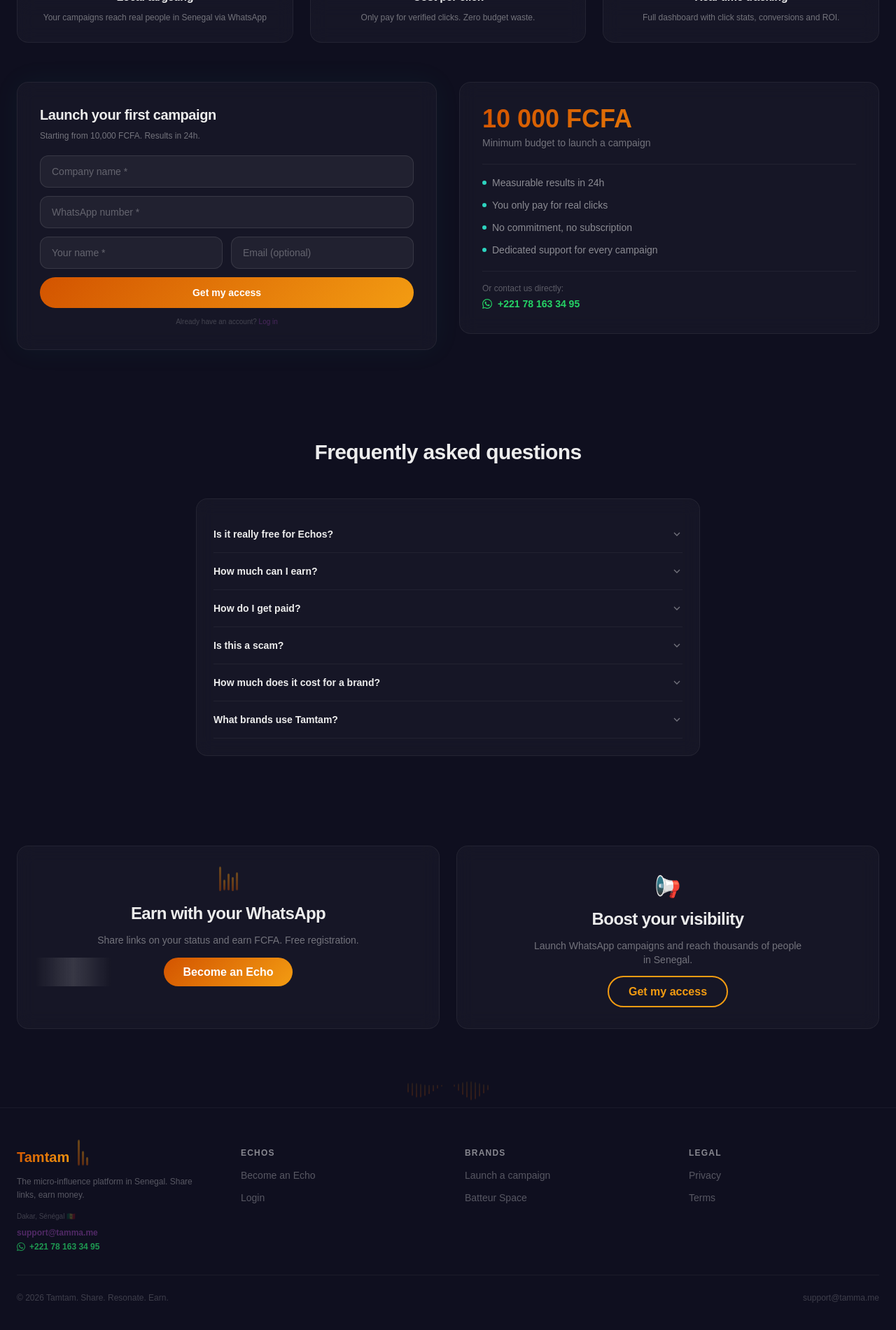
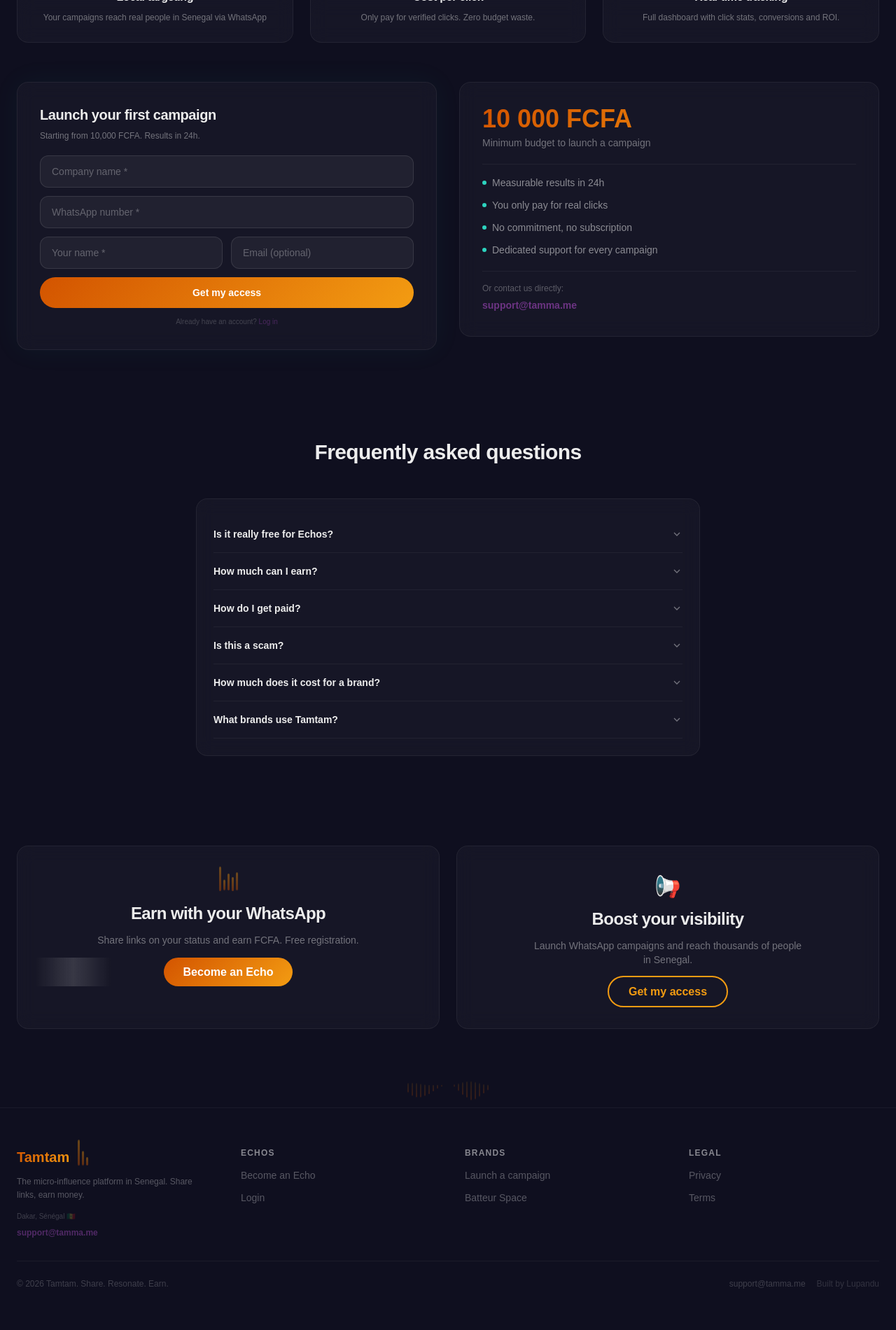
Before and after one commit to mbatou/tamtam, a Next.js app: page / in a window 1280 px wide. Shown: the part 2563-4463 px from the top of the page at 70% size. Built offline with nearby package versions, Linux system fonts and the light colour scheme; no server answers.

Commit message:
fix: remove WhatsApp number, add Built by Lupandu to footer
- Remove +221 78 163 34 95 from footer and landing page brand section
- Replace brand contact with email link (support@tamma.me)
- Add "Built by Lupandu" credit in footer bottom bar

https://claude.ai/code/session_01S6qmpEDwtcGGLvnEASLxUt

```diff
--- a/app/page.tsx
+++ b/app/page.tsx
@@ -529,10 +529,9 @@ export default function LandingPage() {
               </div>
               <div className="pt-4 border-t border-white/5">
                 <p className="text-xs text-white/30 mb-1">{t("landing.brandContact")}</p>
-                <div className="flex items-center gap-2">
-                  <WhatsAppIcon size={14} className="text-[#25D366]" />
-                  <span className="text-sm font-semibold text-[#25D366]">+221 78 163 34 95</span>
-                </div>
+                <a href="mailto:support@tamma.me" className="text-sm font-semibold text-secondary hover:text-secondary/80 transition">
+                  support@tamma.me
+                </a>
               </div>
             </div>
           </div>
--- a/components/Footer.tsx
+++ b/components/Footer.tsx
@@ -35,14 +35,8 @@ export default function Footer() {
               {t("footer.tagline")}
             </p>
             <p className="text-[10px] text-white/20 mb-2">Dakar, Sénégal 🇸🇳</p>
-            <a href="mailto:support@tamma.me" className="text-xs text-secondary/70 hover:text-secondary transition font-semibold block mb-1">
+            <a href="mailto:support@tamma.me" className="text-xs text-secondary/70 hover:text-secondary transition font-semibold block">
               support@tamma.me
-            </a>
-            <a href="https://wa.me/221781633495" target="_blank" rel="noopener noreferrer" className="text-xs text-[#25D366]/70 hover:text-[#25D366] transition font-semibold flex items-center gap-1.5">
-              <svg width="12" height="12" viewBox="0 0 24 24" fill="currentColor">
-                <path d="M17.472 14.382c-.297-.149-1.758-.867-2.03-.967-.273-.099-.471-.148-.67.15-.197.297-.767.966-.94 1.164-.173.199-.347.223-.644.075-.297-.15-1.255-.463-2.39-1.475-.883-.788-1.48-1.761-1.653-2.059-.173-.297-.018-.458.13-.606.134-.133.298-.347.446-.52.149-.174.198-.298.298-.497.099-.198.05-.371-.025-.52-.075-.149-.669-1.612-.916-2.207-.242-.579-.487-.5-.669-.51-.173-.008-.371-.01-.57-.01-.198 0-.52.074-.792.372-.272.297-1.04 1.016-1.04 2.479 0 1.462 1.065 2.875 1.213 3.074.149.198 2.096 3.2 5.077 4.487.709.306 1.262.489 1.694.625.712.227 1.36.195 1.871.118.571-.085 1.758-.719 2.006-1.413.248-.694.248-1.289.173-1.413-.074-.124-.272-.198-.57-.347m-5.421 7.403h-.004a9.87 9.87 0 01-5.031-1.378l-.361-.214-3.741.982.998-3.648-.235-.374a9.86 9.86 0 01-1.51-5.26c.001-5.45 4.436-9.884 9.888-9.884 2.64 0 5.122 1.03 6.988 2.898a9.825 9.825 0 012.893 6.994c-.003 5.45-4.437 9.884-9.885 9.884m8.413-18.297A11.815 11.815 0 0012.05 0C5.495 0 .16 5.335.157 11.892c0 2.096.547 4.142 1.588 5.945L.057 24l6.305-1.654a11.882 11.882 0 005.683 1.448h.005c6.554 0 11.89-5.335 11.893-11.893a11.821 11.821 0 00-3.48-8.413z" />
-              </svg>
-              +221 78 163 34 95
             </a>
           </div>
 
@@ -108,9 +102,12 @@ export default function Footer() {
           <p className="text-xs text-white/20">
             {t("footer.copyright", { year: new Date().getFullYear() })}
           </p>
-          <a href="mailto:support@tamma.me" className="text-xs text-white/20 hover:text-white/40 transition">
-            support@tamma.me
-          </a>
+          <div className="flex items-center gap-4">
+            <a href="mailto:support@tamma.me" className="text-xs text-white/20 hover:text-white/40 transition">
+              support@tamma.me
+            </a>
+            <span className="text-xs text-white/15">Built by Lupandu</span>
+          </div>
         </div>
       </footer>
     </>
```
